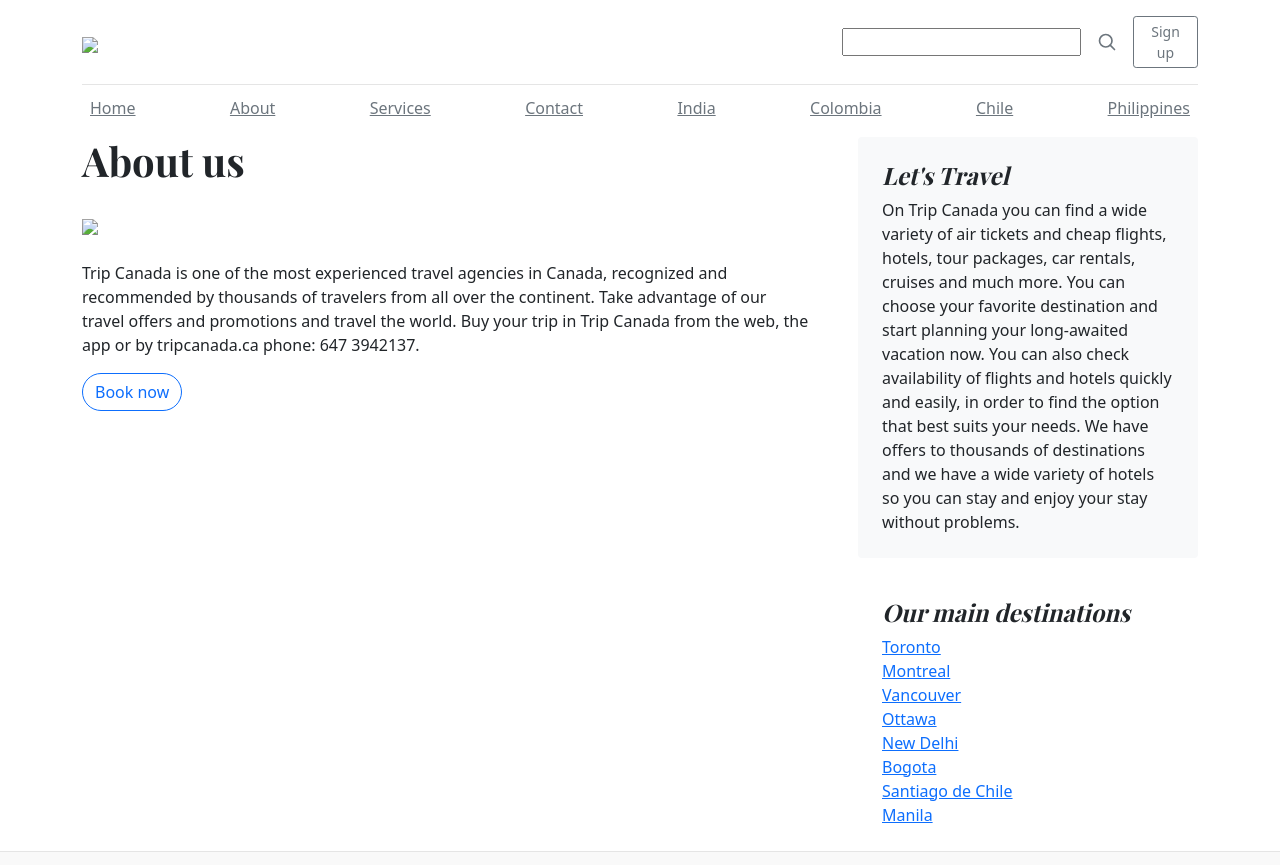
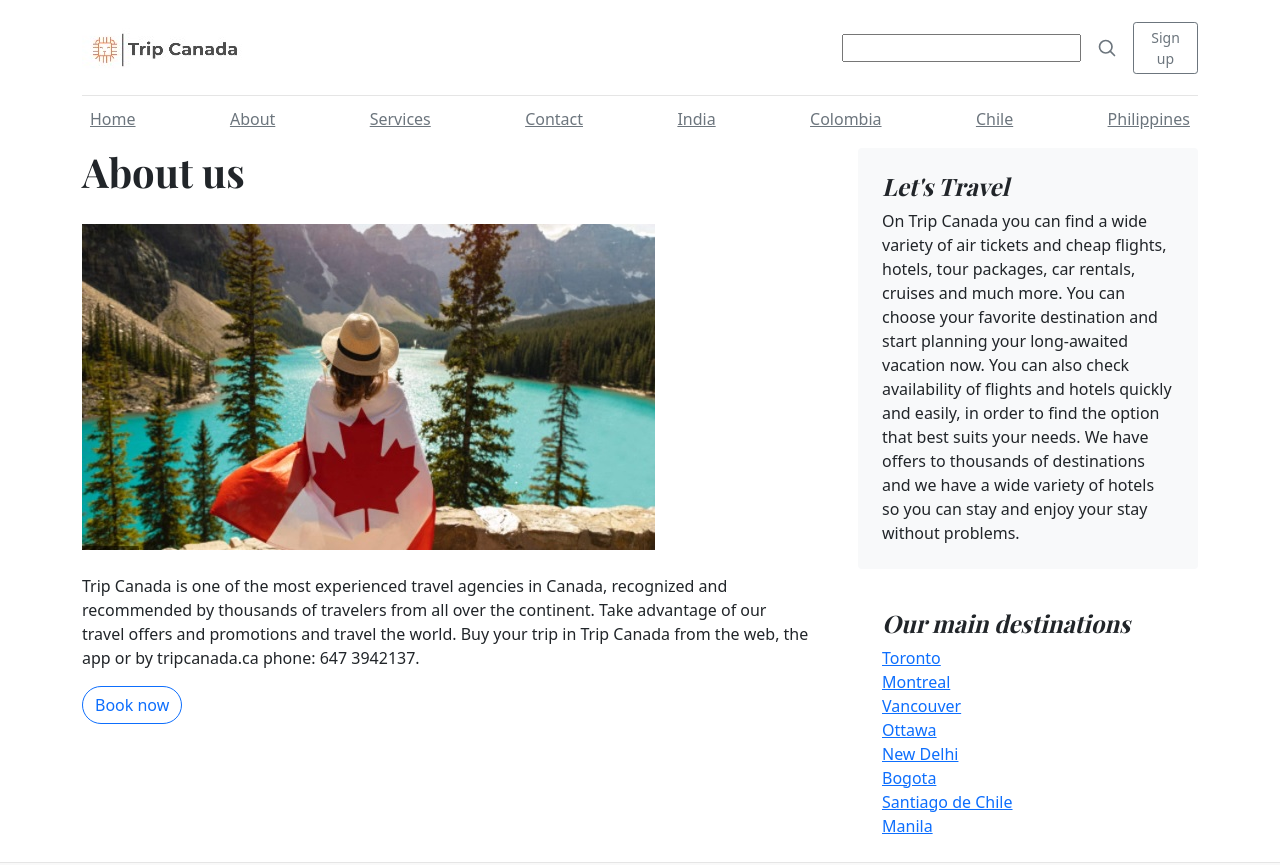
Before and after one commit to romelescorcia8/AssignmentSubmissionLab4, a plain HTML site: page about.html in a window 1280 px wide. Shown: the top 865 px of the page. Drawn offline with nearby package versions, Linux system fonts and the light colour scheme; the site is published under a folder, as on GitHub Pages, so addresses that start at the root find nothing.

Commit message:
I removed "/" at the beginning of each path.

```diff
--- a/about.html
+++ b/about.html
@@ -41,7 +41,7 @@
   <header class="blog-header py-3">
     <div class="row flex-nowrap justify-content-between align-items-center">
       <div class="col-4 pt-1">
-        <img src="/images/logo.jpeg">
+        <img src="images/logo.jpeg">
       </div>
       <div class="col-4 text-center">
 
@@ -79,7 +79,7 @@
         <h2 class="blog-post-title">About us</h2>
         <br>
         <div>
-            <img src="/images/canadatourism.jpg"  >
+            <img src="images/canadatourism.jpg"  >
         </div>
   <br>
         <article class="blog-post">
```
Also changed, not shown: contact.html (+1 -1 lines), index.html (+3 -3 lines), services.html (+2 -2 lines), signup.html (+1 -1 lines).
